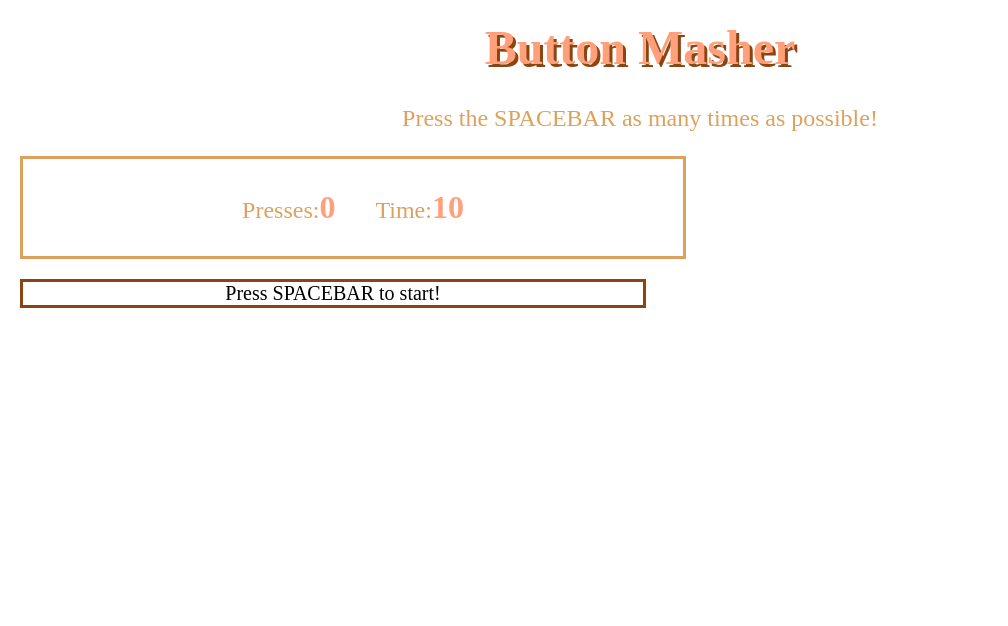
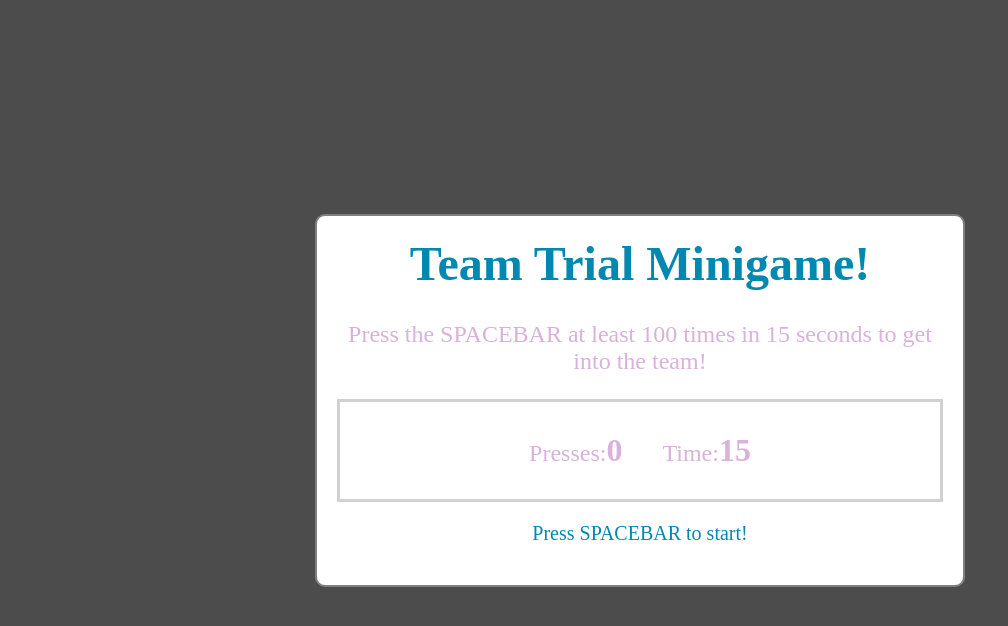
Before and after one commit to julianacristinagreen/GUTS-Decisions, a React (Vite) app: page /buttonmasher in a window 1280 px wide. Shown: the top 626 px of the page, without its empty margins (0-1008 px from the left). Built offline with nearby package versions, Linux system fonts and the light colour scheme.

Commit message:
minigame implemented

```diff
--- a/src/App.tsx
+++ b/src/App.tsx
@@ -3,7 +3,7 @@ import Game from "./pages/game/game";
 import Death from "./pages/death/death";
 import DecisionTree from "./pages/decision-tree/decisionTree";
 import WelcomePage from "./pages/welcome/welcome";
-import ButtonMasher from "./components/button-masher/buttomMasher";
+import ButtonMasher from "./components/button-masher/buttonMasher";
 
 function App() {
   return (
--- a/src/components/button-masher/buttonMasher.css
+++ b/src/components/button-masher/buttonMasher.css
@@ -1,27 +1,49 @@
 .buttonMasher {
     text-align: center;
+    padding: 20px;
+    width: 100%;
+    max-width: 650px;
+    margin: 0;
+    box-sizing: border-box;
+    background-color: white;
+    border: 2px solid grey;
+    border-radius: 10px;
+}
+
+.masher-overlay {
+    box-sizing: border-box;
+    position: fixed;
+    inset: 0;
+    background: rgba(0, 0, 0, 0.7);
+    display: flex;
+    justify-content: center;
+    align-items: center;
+    z-index: 1000;
     padding: 20px;
 }
 
 .game-title {
     font-size: 48px;
-    color: #ffa07a;
+    color: #0088b0;
     text-align: center;
     margin-bottom: 30px;
-    text-shadow: 3px 3px 0px #8b4513;
 }
 
 .instructions {
     text-align: center;
-    color: #dda15e;
+    color: #DAB1DA;
     font-size: 24px;
 }
 
 .game-stats {
-    border: 3px solid #dda15e;
+    border: 3px solid #d1d1d1;
     padding: 20px;
     text-align: center;
-    width: 50%;
+    margin-left: auto;
+    margin-right: auto;
+    width: 100%;
+    margin: 20px auto;
+    box-sizing: border-box;
 }
 
 .stat-item {
@@ -31,21 +53,44 @@
 }
 
 .stat-label {
-    color: #dda15e;
+    color: #DAB1DA;
 }
 
 .stat-value {
-    color: #ffa07a;
+    color: #DAB1DA;
     font-size: 32px;
     font-weight: bold;
 }
 
 .test-area {
-    border: 3px solid #8b4513;
     margin: 20px 0;
     display: flex;
     align-items: center;
     justify-content: center;
     font-size: 20px;
-    width: 50%;
+    width: 100%;
+    margin-left: auto;
+    margin-right: auto;
+    color: #0088b0;
+    flex-direction: column;
 }
+
+.continueButton {
+    display: block;
+    margin: 16px auto 0;
+    padding: 16px 32px;
+    border: 0;
+    border-radius: 8px;
+    cursor: pointer;
+    font: inherit;
+    font-size: 18px;
+    font-weight: 800;
+    color: #f3f2f2;
+    background: #0088b0;
+    box-shadow: 0 5px 0 #004961;
+}
+
+.continueButton:active {
+    transform: translateY(4px);
+    box-shadow: none;
+}
--- a/src/components/button-masher/buttomMasher.tsx
+++ b/src/components/button-masher/buttonMasher.tsx
@@ -1,11 +1,17 @@
 import { useEffect, useState } from "react";
 import "./buttonMasher.css";
 
-export default function ButtonMasher() {
+type ButtonMasherProps = {
+    onSuccess: () => void;
+    onFailure: () => void;
+};
+
+export default function ButtonMasher({onSuccess, onFailure}: ButtonMasherProps) {
     const [count, setCount] = useState(0);
-    const [timeLeft, setTimeLeft] = useState(10);
+    const [timeLeft, setTimeLeft] = useState(15);
     const [started, setStarted] = useState(false);
     const [finished, setFinished] = useState(false);
+    const [success, setSuccess] = useState(false);
 
     useEffect(() => {
         function handleKeyDown(e: KeyboardEvent) {
@@ -51,14 +57,22 @@ export default function ButtonMasher() {
         return () => clearInterval(timer);
     }, [started, finished]);
 
+    useEffect(() => {
+        if (finished) {
+            const didSucceed = count >= 100;
+            setSuccess(didSucceed);
+        }
+    }, [finished, count, onSuccess, onFailure]);
+
     return (
+        <div className="masher-overlay">
         <div className="buttonMasher">
             <h2 className="game-title">
-                Button Masher
+                Team Trial Minigame!
             </h2>
 
             <p className="instructions">
-                Press the SPACEBAR as many times as possible!
+                Press the SPACEBAR at least 100 times in 15 seconds to get into the team!
             </p>
 
             <div className="game-stats">
@@ -84,13 +98,29 @@ export default function ButtonMasher() {
             </div>
 
             <div className="test-area">
-                {finished
-                    ? `Complete! Total: ${count} presses`
-                    : started
-                        ? "Keep pressing SPACEBAR!"
-                        : "Press SPACEBAR to start!"
-                }
+                              {!started && (
+                    "Press SPACEBAR to start!"
+                )}
+
+                {started && !finished && (
+                    "Keep pressing SPACEBAR!"
+                )}
+
+                {finished && success && (
+                        <>
+                            <p>Success! You made it into the team with {count} presses!</p>
+                            <button className="continueButton" onClick={onSuccess}>Continue</button>
+                        </>
+                )}
+
+                {finished && !success && (
+                    <>
+                        <p>You failed! You only managed {count} presses.</p>
+                        <button className="continueButton" onClick={onFailure}>Continue</button>
+                    </>
+                )}
             </div>
+        </div>
         </div>
     );
 }
--- a/src/pages/game/game.tsx
+++ b/src/pages/game/game.tsx
@@ -7,11 +7,13 @@ import { ChoiceButton } from "../../components/buttons/buttons";
 import { choose } from "../../engine/engine";
 import type { GameState } from "../../engine/types";
 import "./game.css";
+import ButtonMasher from "../../components/button-masher/buttonMasher";
 
 export default function Game() {
     const location = useLocation();
     const navigate = useNavigate();
     const [game, setGame] = useState<GameState | null>(location.state?.game ?? null);
+    const [showMasher, setShowMasher] = useState(false);
 
     useEffect(() => {
         if (game && !game.alive) {
@@ -44,6 +46,11 @@ export default function Game() {
                     <Card question={question} />
 
                     <div className="choices">
+                        {question.id === "teen-sport" ? (
+                        <button onClick={() => setShowMasher(true)}>
+                            Start Team Trial
+                        </button>
+                        ) : ( <>
                         <ChoiceButton
                             option="a"
                             text={question.leftCard.label}
@@ -58,6 +65,21 @@ export default function Game() {
                             onMouseEnter={() => setHovered("right")}
                             onMouseLeave={() => setHovered(null)}
                         />
+                        </>
+                        )}
+
+                        {showMasher && (
+                            <ButtonMasher
+                                onSuccess={() => {
+                                    setShowMasher(false);
+                                    makeChoice("left");
+                                }}
+                                onFailure={() => {
+                                    setShowMasher(false);
+                                    makeChoice("right");
+                                }}
+                            />
+                        )}
                     </div>
                 </>
             ) : (
```
Also changed, not shown: src/global.css (line endings or trailing spaces).
